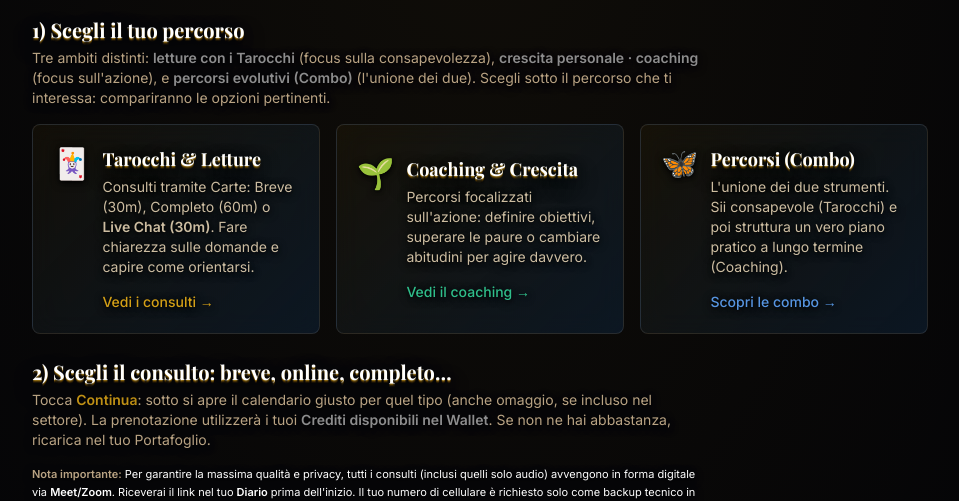
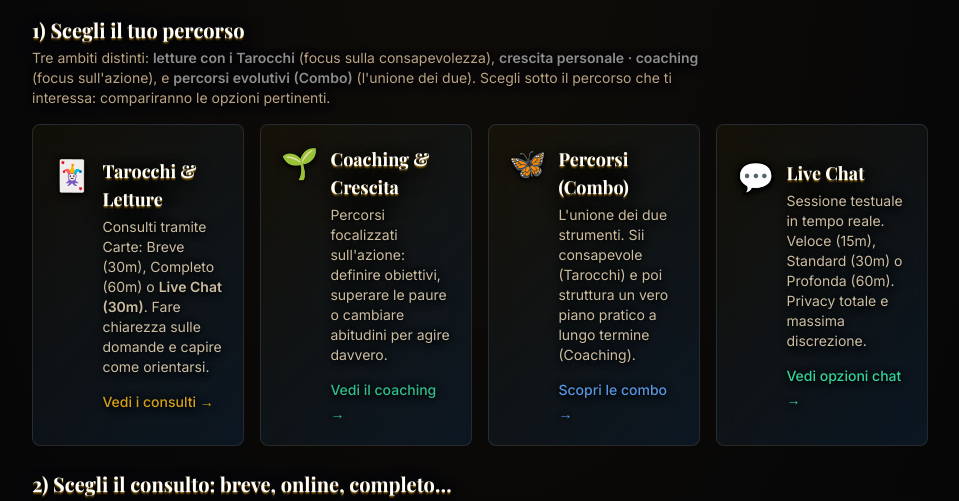
Before and after one commit to DND72/valeria-landing, a React (Vite) app: page /dashboard in a window 1280 px wide. Shown: the part 1020-1521 px from the top of the page, without its empty margins (160-1119 px from the left). Built offline with nearby package versions, Linux system fonts and the light colour scheme; no server answers; sample sign-in values are in the browser's storage; a web font is replaced by a local one.

Commit message:
feat: dedicated chat section with 15/30/60 min options and discount policy info

```diff
--- a/src/constants/consultations.ts
+++ b/src/constants/consultations.ts
@@ -10,7 +10,9 @@ export type ConsultKind =
   | 'combo_light'
   | 'combo_full'
   | 'free'
+  | 'chat_15'
   | 'chat_30'
+  | 'chat_60'
 
 export type ConsultChoice = {
   kind: ConsultKind
@@ -58,13 +60,16 @@ export const CONSULT_CHOICES: ConsultChoice[] = [
     costCredits: 390
   },
   { kind: 'free', name: 'Consulto omaggio', duration: '7 minuti con Valeria', priceLabel: 'Free', icon: '🎁', costCredits: 0 },
-  { kind: 'chat_30', name: 'Live ChatRoom', duration: '30 min · Privata in Piattaforma', priceLabel: '1,40 €/min', icon: '💬', costCredits: 42 },
+  { kind: 'chat_15', name: 'Chat Flash', duration: '15 min · Testo in Diretta', priceLabel: '1,40 €/min', icon: '⚡', costCredits: 21 },
+  { kind: 'chat_30', name: 'Chat Standard', duration: '30 min · Testo in Diretta', priceLabel: '1,40 €/min', icon: '💬', costCredits: 42 },
+  { kind: 'chat_60', name: 'Chat Profonda', duration: '60 min · Testo in Diretta', priceLabel: '1,40 €/min', icon: '✨', costCredits: 84 },
 ]
 
 /** Settore offerta nel Diario cliente: letture vs coaching/crescita personale vs combo. */
-export type OfferCategory = 'tarocchi' | 'crescita' | 'combo'
+export type OfferCategory = 'tarocchi' | 'crescita' | 'combo' | 'chat'
 
 export function consultOfferCategory(kind: ConsultKind): OfferCategory {
+  if (kind.startsWith('chat_')) return 'chat'
   if (kind.startsWith('combo_')) return 'combo'
   if (kind.startsWith('coaching_')) return 'crescita'
   return 'tarocchi'
--- a/src/pages/Dashboard.tsx
+++ b/src/pages/Dashboard.tsx
@@ -762,7 +762,7 @@ export default function Dashboard() {
                 (focus sull'azione), e <strong className="text-white/55">percorsi evolutivi (Combo)</strong> (l'unione dei due). Scegli sotto il percorso che ti interessa: compariranno le
                 opzioni pertinenti.
               </p>
-              <div className="grid md:grid-cols-3 gap-4 mb-6">
+              <div className="grid sm:grid-cols-2 lg:grid-cols-4 gap-4 mb-6">
                 <button
                   type="button"
                   onClick={() => selectOfferCategory('tarocchi')}
@@ -829,14 +829,48 @@ export default function Dashboard() {
                     </div>
                   </div>
                 </button>
+                <button
+                  type="button"
+                  onClick={() => selectOfferCategory('chat')}
+                  className={`mystical-card text-left p-5 transition-all border ${
+                    offerCategory === 'chat'
+                      ? 'ring-2 ring-emerald-400/40 border-emerald-500/40 shadow-[0_0_20px_rgba(52,211,153,0.15)]'
+                      : 'border-white/10 hover:border-emerald-500/25'
+                  }`}
+                >
+                  <div className="flex items-start gap-3">
+                    <span className="text-3xl shrink-0" aria-hidden>
+                      💬
+                    </span>
+                    <div>
+                      <h3 className="font-serif text-lg font-bold text-white mb-1">Live Chat</h3>
+                      <p className="text-white/50 text-xs xl:text-sm leading-relaxed mb-3">
+                        Sessione testuale in tempo reale. Veloce (15m), Standard (30m) o Profonda (60m). Privacy totale e massima discrezione.
+                      </p>
+                      <span className="text-emerald-400 text-sm font-medium hover:underline">Vedi opzioni chat →</span>
+                    </div>
+                  </div>
+                </button>
               </div>
 
               {offerCategory === 'tarocchi' && (
                 <p className="text-white/38 text-xs leading-relaxed mb-6 border-l border-gold-600/25 pl-3 max-w-3xl">
                   Le letture hanno natura simbolica e di orientamento:{' '}
                   <strong className="text-white/55">non sostituiscono</strong> pareri medici, psicologici specialistici,
-                  legali né trattamenti sanitari. <strong className="text-gold-500/80">L'opzione Live ChatRoom è privata e basata solo su testo.</strong>
+                  legali né trattamenti sanitari.
                 </p>
+              )}
+
+              {offerCategory === 'chat' && (
+                <div className="mystical-card border border-emerald-600/25 mb-6">
+                  <h3 className="font-serif text-base font-bold text-white mb-2">Informativa Live Chat</h3>
+                  <p className="text-white/60 text-sm leading-relaxed mb-3">
+                    La Live Chat avviene all'interno della nostra piattaforma crittografata. <strong className="text-emerald-400/80">Pagherai solo per i minuti effettivi di connessione.</strong>
+                  </p>
+                  <p className="text-white/45 text-[11px] leading-relaxed">
+                    Il tempo impiegato da Valeria per digitare i messaggi viene <strong className="text-emerald-400/80">scontato del 50%</strong> (tariffa 0,7 CR/min invece di 1,4 CR/min) per garantirti la massima equità economica. Lo storno dei crediti in eccesso avverrà automaticamente a fine sessione.
+                  </p>
+                </div>
               )}
 
               {offerCategory === 'crescita' && (
```
Also changed, not shown: 1 other file (tests, documents, lock files or other folders).
